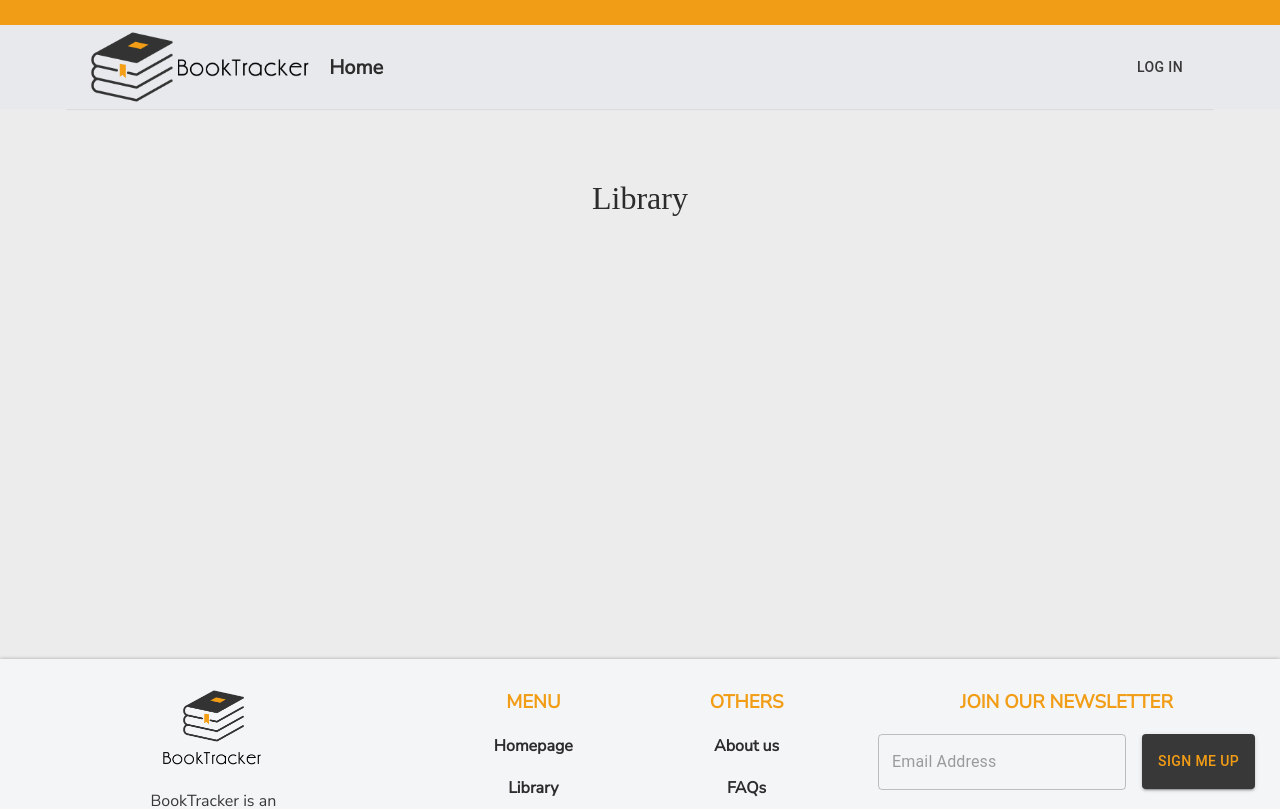
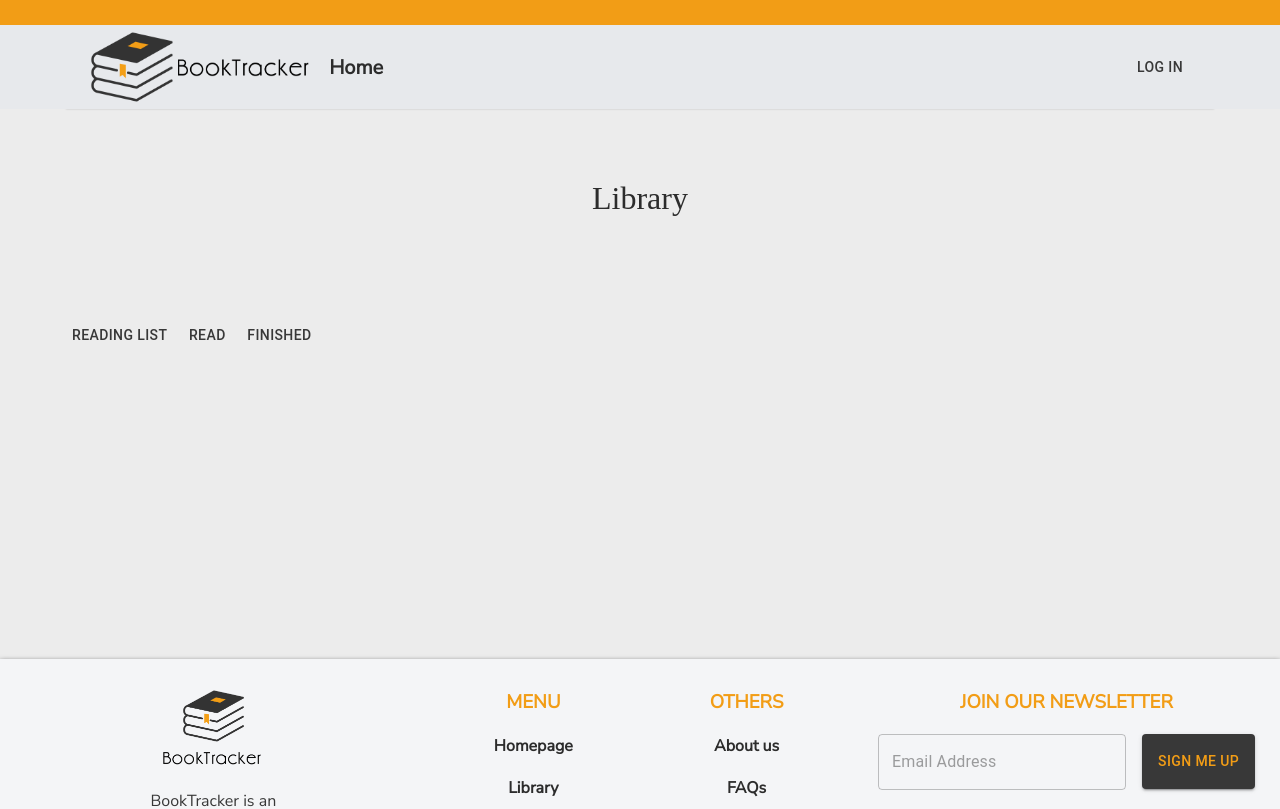
Before and after one commit to MAFauzaan/book-tracker, a React (Create React App) app: page /library in a window 1280 px wide. Shown: the top 809 px of the page. Built offline with nearby package versions, Linux system fonts and the light colour scheme; no server answers; a web font is replaced by a local one.

Commit message:
Added library page

```diff
--- a/src/pages/Library/Library.js
+++ b/src/pages/Library/Library.js
@@ -1,6 +1,24 @@
+import { Container, Button } from "@mui/material";
+
+import "./Library.scss";
+
 const Library = () => {
+
+    const status = ['Reading List', 'Read', 'Finished'];
+
     return (
-        <h1>Library</h1>
+        <Container>
+            <div>
+                <h1>Library</h1>
+                <div>
+                    {
+                        status.map((item, index) => (
+                            <Button key={index}>{item}</Button>
+                        ))
+                    }
+                </div>
+            </div>
+        </Container>
     );
 }
 
--- /dev/null
+++ b/src/pages/Library/Library.scss
@@ -0,0 +1,5 @@
+.container {
+    h1 {
+
+    }
+}
```
